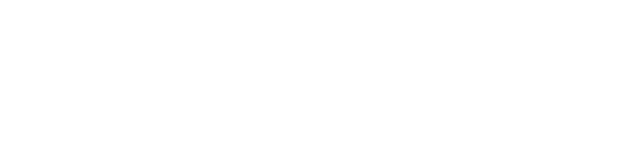
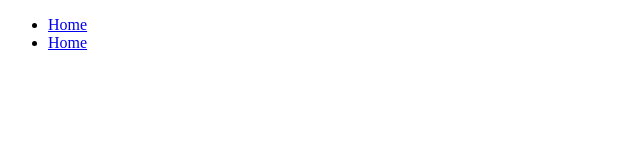
Before and after one commit to mayfiete/bootcap-week-01-review, a plain HTML site: page index.html in a window 1280 px wide. Shown: the whole page, without its empty margins (0-640 px from the left). Drawn offline with Linux system fonts and the light colour scheme.

Commit message:
feat: update nav bar

```diff
--- a/index.html
+++ b/index.html
@@ -11,6 +11,10 @@
     <div class="container">
         <header></header>
         <nav></nav>
+            <ul>
+                <li><a href="./index.html">Home</a></li>
+                <li><a href="./about.html">Home</a></li>
+            </ul>
         <main></main>
         <footer></footer>
     </div>
```
